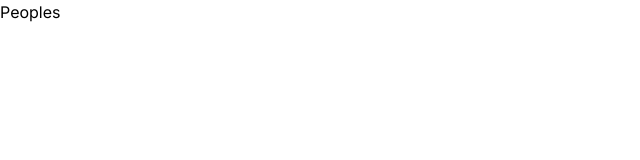
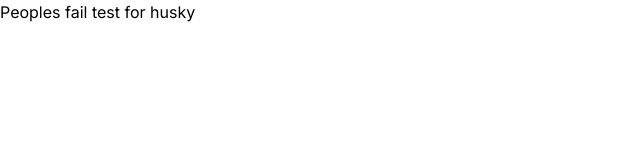
Before and after one commit to shivdotpy/peoples-next, a Next.js app: page / in a window 1280 px wide. Shown: the top 160 px of the page, without its empty margins (0-640 px from the left). Built offline with nearby package versions, Linux system fonts and the light colour scheme.

Commit message:
husky setup - fail test

```diff
--- a/app/page.tsx
+++ b/app/page.tsx
@@ -1,3 +1,3 @@
 export default function Home() {
-  return <main>Peoples</main>;
+  return <main>Peoples fail test for husky</main>;
 }
```
Also changed, not shown: 1 other file (tests, documents, lock files or other folders).
